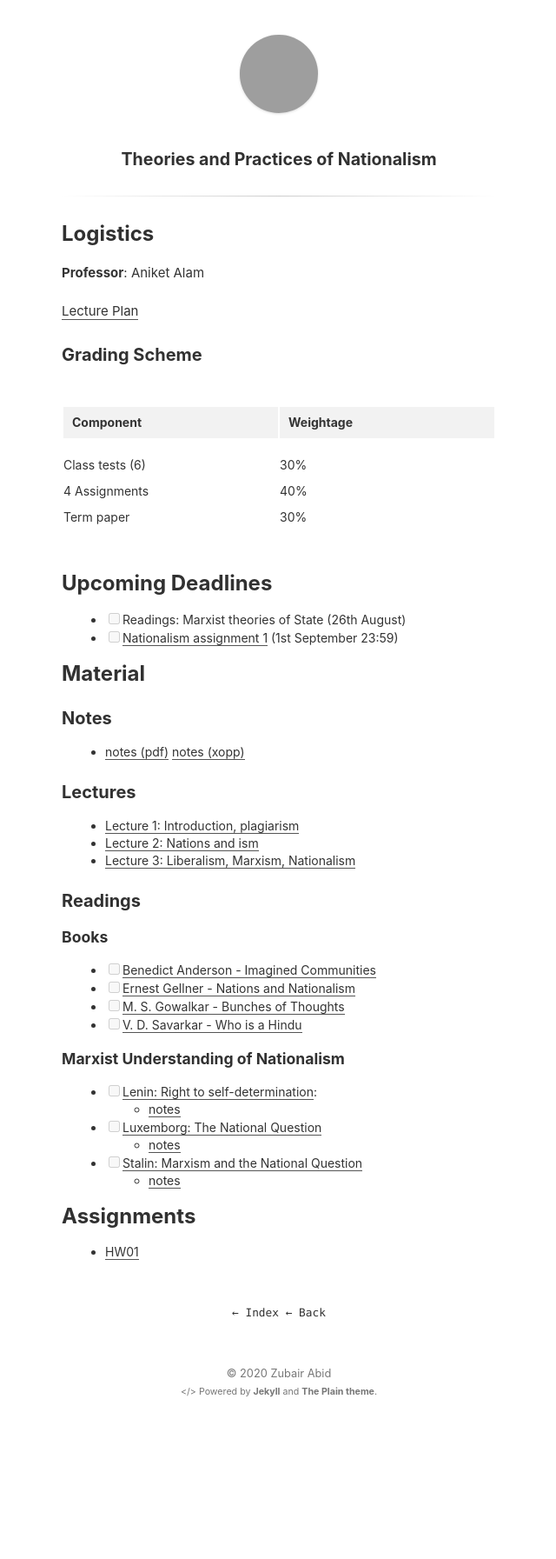
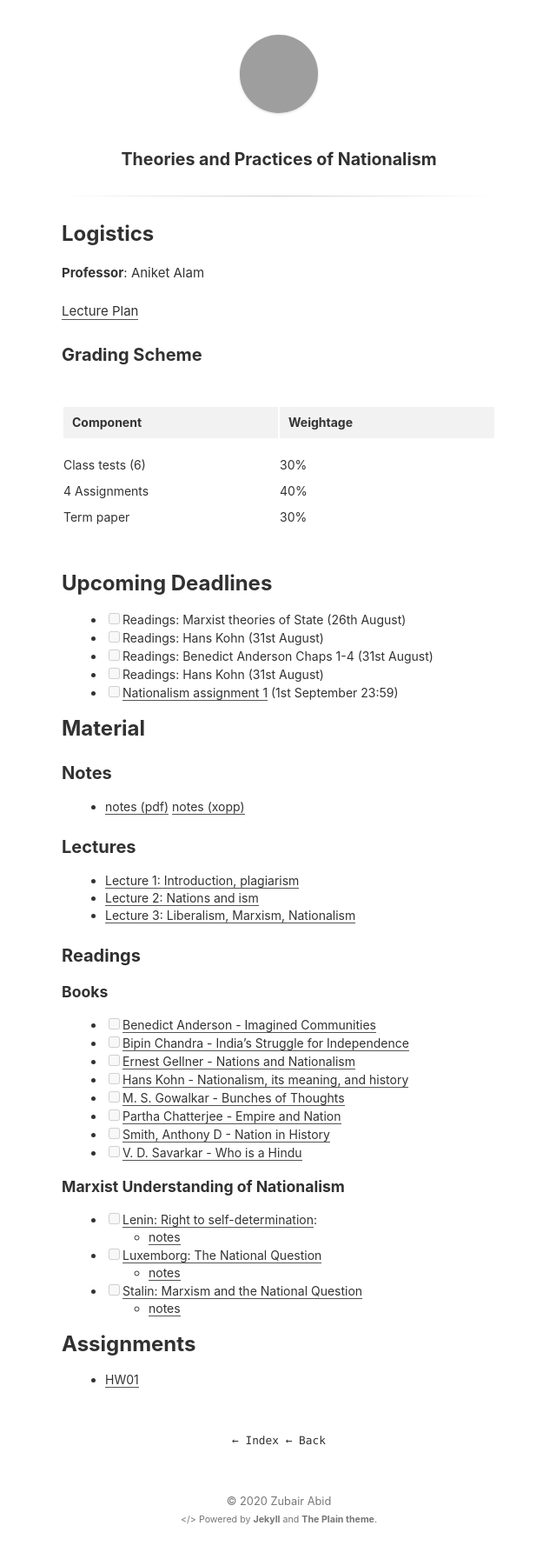
Before and after one commit to zubairabid/Semester7, a Jekyll site: the page built from subjects/nationalism/index.md, in a window 1280 px wide. Shown: the whole page at 87% size, without its empty margins (319-959 px from the left). Built offline with Jekyll 4.4.1, drawn with Linux system fonts in a browser that asks for light colours; before the commit the page ends 1646 px from its top, so only the background shows below that; grey boxes are pictures that could not be loaded.

Commit message:
Added material for Nationalism

```diff
--- a/subjects/nationalism/index.md
+++ b/subjects/nationalism/index.md
@@ -22,6 +22,9 @@ layout: page
 ## Upcoming Deadlines
 
 - [ ] Readings: Marxist theories of State (26th August)
+- [ ] Readings: Hans Kohn (31st August)
+- [ ] Readings: Benedict Anderson Chaps 1-4 (31st August)
+- [ ] Readings: Hans Kohn (31st August)
 - [ ] [Nationalism assignment 1](./assign/1) (1st September 23:59)
 
 ## Material
@@ -41,8 +44,12 @@ layout: page
 #### Books
 
 - [ ] [Benedict Anderson - Imagined Communities]
+- [ ] [Bipin Chandra - India's Struggle for Independence]
 - [ ] [Ernest Gellner - Nations and Nationalism]
+- [ ] [Hans Kohn - Nationalism, its meaning, and history]
 - [ ] [M. S. Gowalkar - Bunches of Thoughts]
+- [ ] [Partha Chatterjee - Empire and Nation]
+- [ ] [Smith, Anthony D - Nation in History]
 - [ ] [V. D. Savarkar - Who is a Hindu]
 
 #### Marxist Understanding of Nationalism
@@ -58,6 +65,10 @@ layout: page
 
 - [HW01](./hws/1)
 
+[Smith, Anthony D - Nation in History]: ./readings/Smith, Anthony D._ - Nation in History-Wiley (2014).epub
+[Partha Chatterjee - Empire and Nation]: ./readings/Partha Chatterjee - Empire and Nation_ Selected Essays-Columbia University Press (2010)(1).epub
+[Hans Kohn - Nationalism, its meaning, and history]: ./readings/Hans Kohn - Nationalism its Meaning and History-Krieger Publishing Company (1965)(1).pdf
+[Bipin Chandra - India's Struggle for Independence]: ./readings/Bipan Chandra - Indias Struggle for Independence-Penguin Books India (1989).epub
 [Benedict Anderson - Imagined Communities]: ./readings/Benedict Anderson - Imagined Communities_ Reflections on the Origin and Spread of Nationalism-Verso (2006).pdf
 [Ernest Gellner - Nations and Nationalism]: ./readings/Ernest Gellner - Nations and Nationalism-Cornell University Press (1983).pdf
 [M. S. Gowalkar - Bunches of Thoughts]: ./readings/M.S. Golwalkar - Bunches of Thoughts-Sahitya Sindhu Prakashana (2000).epub
```
Also changed, not shown: index.md (+3 -0 lines), subjects/IRE/Assignments/MinP1.md (added, +83 -0 lines), 5 other files.
